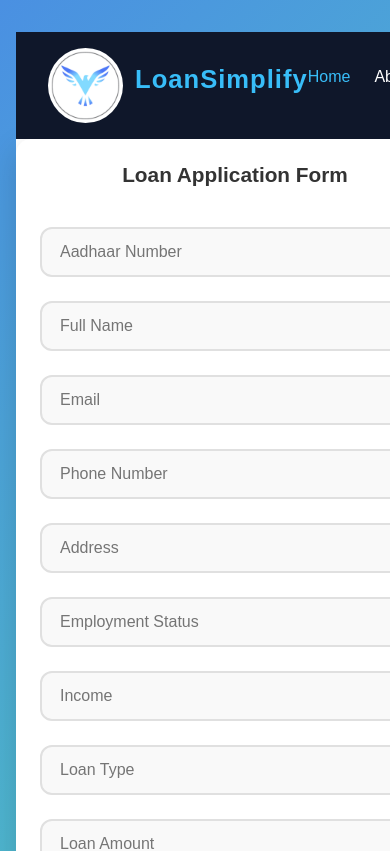
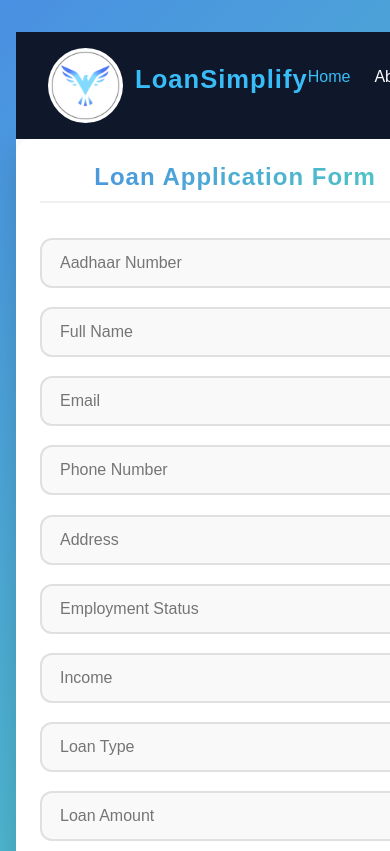
Before and after one commit to Krishanu2006/LoanSimplify, a React (Vite) app in the folder vite-project/: page /loanform in a window 390 px wide. Shown: the top 851 px of the page. Built offline with nearby package versions, Linux system fonts and the light colour scheme; the HTML template or start-up script is replaced by a standard one.

Commit message:
backend done

```diff
--- a/vite-project/src/Components/Loanform.css
+++ b/vite-project/src/Components/Loanform.css
@@ -20,19 +20,23 @@ form {
   box-shadow: 0 10px 30px rgba(0,0,0,0.15);
   display: flex;
   flex-direction: column;
-  gap: 1.5rem;
+  gap: 1.2rem;
   animation: fadeInUp 0.7s ease-out;
 }
 
 /* Form Title */
-form::before {
-  content: "Loan Application Form";
-  display: block;
-  font-size: 1.6rem;
+form h2 {
+  font-size: 2rem;
   font-weight: 700;
-  margin-bottom: 1rem;
+  margin: 0 0 1rem 0;
   text-align: center;
   color: #333;
+  letter-spacing: 1px;
+  background: linear-gradient(90deg, #4a90e2, #50c9c3);
+  -webkit-background-clip: text;
+  -webkit-text-fill-color: transparent;
+  border-bottom: 2px solid #f0f0f0;
+  padding-bottom: 0.6rem;
 }
 
 /* Inputs */
@@ -53,7 +57,7 @@ form input:focus {
   box-shadow: 0 0 12px rgba(74,144,226,0.3);
 }
 
-/* Submit Button (Link styled as button) */
+/* Submit Button */
 form .submit {
   text-align: center;
   background: linear-gradient(90deg, #4a90e2, #50c9c3);
@@ -86,8 +90,8 @@ form input:hover {
     padding: 1.5rem;
     border-radius: 15px;
   }
-  form::before {
-    font-size: 1.3rem;
+  form h2 {
+    font-size: 1.5rem;
   }
 }
 
--- a/vite-project/src/Components/Loanform.jsx
+++ b/vite-project/src/Components/Loanform.jsx
@@ -1,13 +1,14 @@
 import React, { useState } from "react";
-import { db } from "../lib/firebase";  // adjust path if different
+import { db } from "../lib/firebase";  // adjust path if needed
 import { collection, doc, addDoc, serverTimestamp } from "firebase/firestore";
-import "./Loanform.css"
-import Header from './Header';
-import Footer from './Footer';
-import { Link } from "react-router-dom";
-
+import "./Loanform.css";
+import Header from "./Header";
+import Footer from "./Footer";
+import { useNavigate } from "react-router-dom";
 
 const LoanForm = () => {
+  const navigate = useNavigate();
+
   const [formData, setFormData] = useState({
     aadhaarNumber: "",
     fullName: "",
@@ -38,10 +39,11 @@ const LoanForm = () => {
       await addDoc(loanApplicationsRef, {
         ...formData,
         status: "pending",   // default status
-        createdAt: serverTimestamp()
+        createdAt: serverTimestamp(),
       });
 
       alert("Loan application submitted successfully!");
+
       setFormData({
         aadhaarNumber: "",
         fullName: "",
@@ -51,8 +53,11 @@ const LoanForm = () => {
         employmentStatus: "",
         income: "",
         loanType: "",
-        loanAmount: ""
+        loanAmount: "",
       });
+
+      // redirect to document upload page
+      navigate("/UploadDocuments");
 
     } catch (error) {
       console.error("Error submitting loan application: ", error);
@@ -62,8 +67,10 @@ const LoanForm = () => {
 
   return (
     <>
-    <Header/>
+      <Header />
+      <div className="loan-form-container">
         <form onSubmit={handleSubmit}>
+          <h2 className="loan-form-heading">Loan Application Form</h2>
           <input
             type="text"
             name="aadhaarNumber"
@@ -136,9 +143,14 @@ const LoanForm = () => {
             onChange={handleChange}
             required
           />
-      <Link to="/UploadDocuments" className="submit">Submit Loan Application</Link>
+
+          {/* ✅ Use button instead of Link */}
+          <button type="submit" className="submit">
+            Submit Loan Application
+          </button>
         </form>
-    <Footer/>
+      </div>
+      <Footer />
     </>
   );
 };
```
Also changed, not shown: vite-project/src/Components/ESign.jsx (line endings or trailing spaces), vite-project/src/Components/UploadDocuments.jsx (line endings or trailing spaces). Lines whose indentation alone changed are shown as unchanged.
